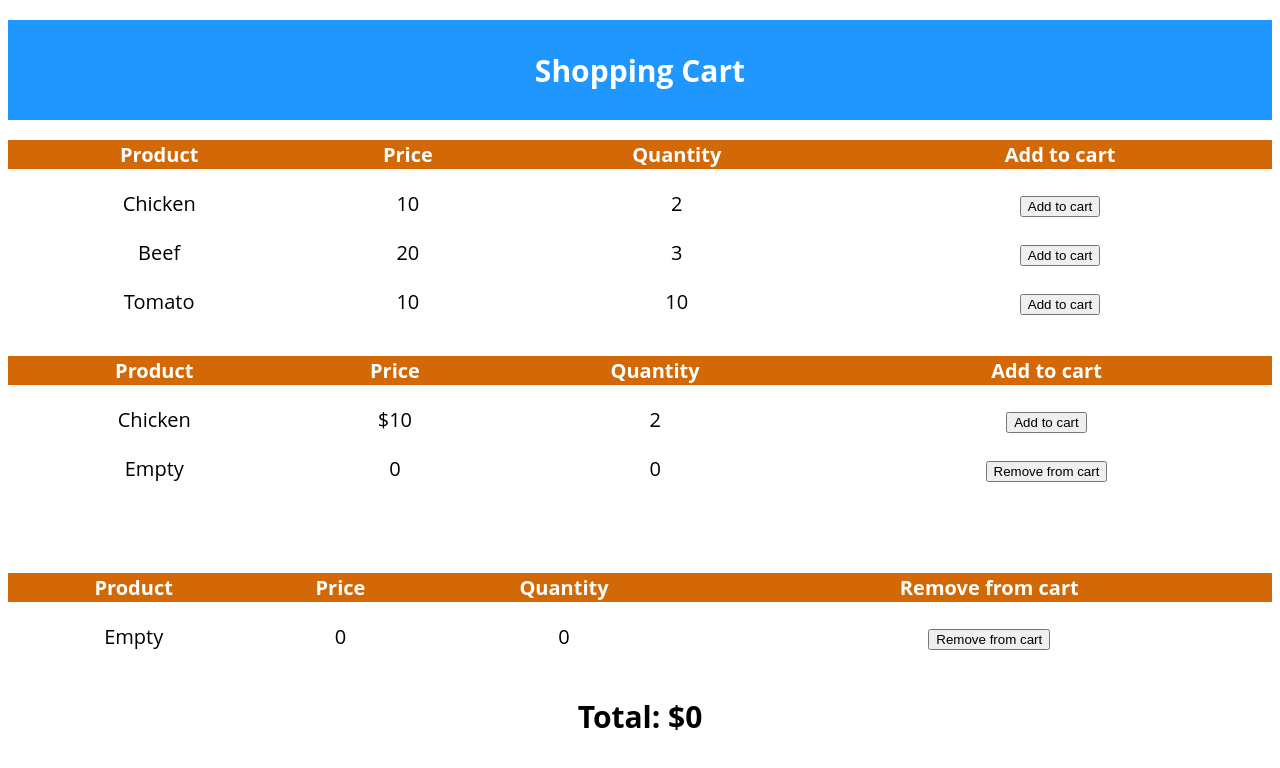
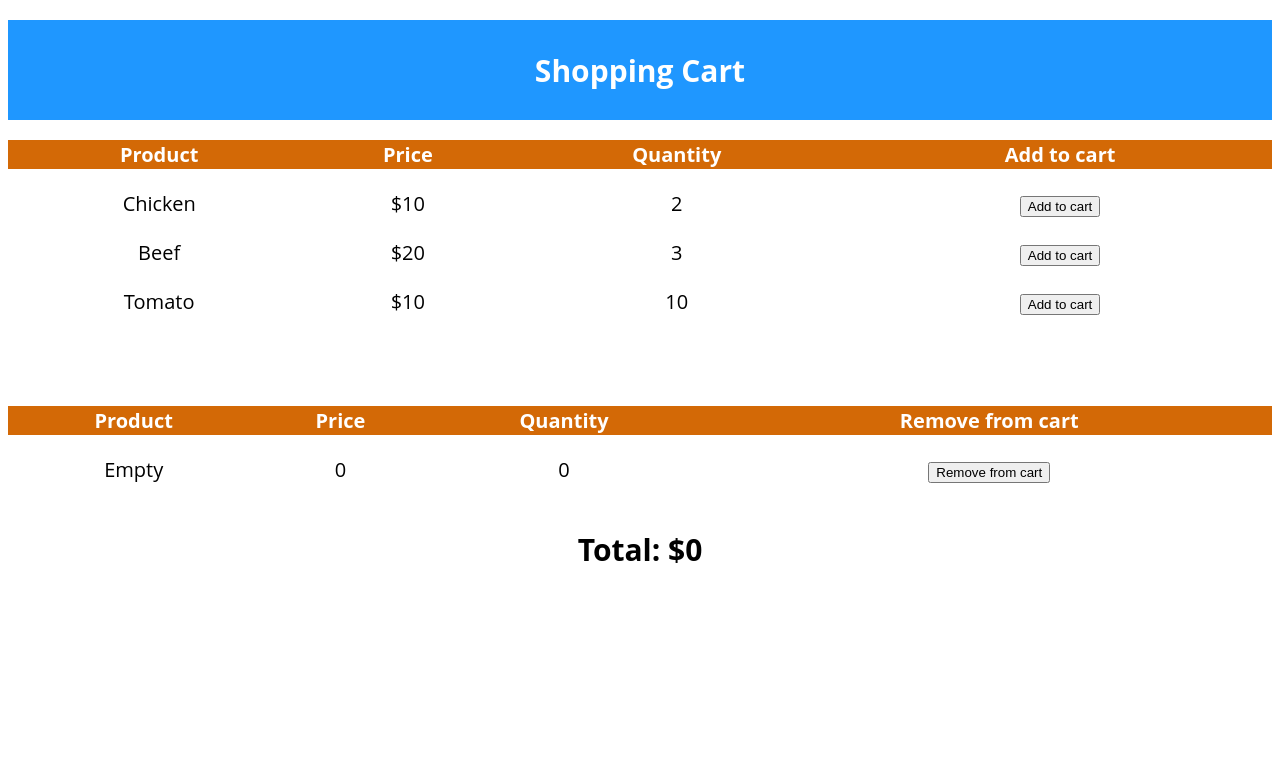
Before and after one commit to manuelGTZ97/shopping-cart, a React (Create React App) app: page / in a window 1280 px wide. Shown: the top 768 px of the page. Built offline with nearby package versions, Linux system fonts and the light colour scheme.

Commit message:
removeButton

```diff
--- a/src/App.js
+++ b/src/App.js
@@ -7,34 +7,27 @@ import {
 } from "./components";
 import { useState } from "react";
 
-// 1.- Products table (Product description, Price, Quantity and Add to cart button)
-// 2.- Shopping cart (Product description, Price and Remove from cart button)
-// 3.- Total price
-
 function App() {
   const [products, setProducts] = useState([
     {
       name: "Chicken",
-      price: 10,
+      price: "$10",
       quantity: 2,
     },
     {
       name: "Beef",
-      price: 20,
+      price: "$20",
       quantity: 3,
     },
     {
       name: "Tomato",
-      price: 10,
+      price: "$10",
       quantity: 10,
     },
   ]);
 
   const onClickAddCart = (product) => {
-    // instead of name "products" we can use "product"
-    // We need to log the product that you clicked.
-    // e.g. console.log(product); not console.log(products);
-    console.log(product);
+     console.log(product);
   };
 
   const removeFromCart = (product) =>{
--- a/src/components/ShoppingCart.js
+++ b/src/components/ShoppingCart.js
@@ -1,6 +1,6 @@
-function ShoppingCart({products, onClickAddCart, removeFromCart }) {
+function ShoppingCart({products, removeFromCart }) {
   const onClick =(product) => {
-    onClick(product)
+    removeFromCart(product)
   }
 
   return (
@@ -18,7 +18,7 @@ function ShoppingCart({products, onClickAddCart, removeFromCart }) {
             <td>0</td>
             <td>0</td>
             <td>
-              <button onClick={() =>removeFromCart(products)}>Remove from cart</button>
+              <button onClick={() =>onClick(products)}>Remove from cart</button>
             </td>
           </tr>
         </tbody>
--- a/src/components/ShoppingProducts.js
+++ b/src/components/ShoppingProducts.js
@@ -28,32 +28,7 @@ function ShoppingProducts({ products, onClickAddCart }) {
           ))}
         </tbody>
       </table>
-      <table>
-        <thead>
-          <th>Product</th>
-          <th>Price</th>
-          <th>Quantity</th>
-          <th>Add to cart</th>
-        </thead>
-        <tbody>
-          <tr>
-            <td>Chicken</td>
-            <td>$10</td>
-            <td>2</td>
-            <td>
-              <button>Add to cart</button>
-            </td>
-          </tr>
-          <tr>
-            <td>Empty</td>
-            <td>0</td>
-            <td>0</td>
-            <td>
-              <button>Remove from cart</button>
-            </td>
-          </tr>
-        </tbody>
-      </table>
+
     </div>
   );
 }
```
